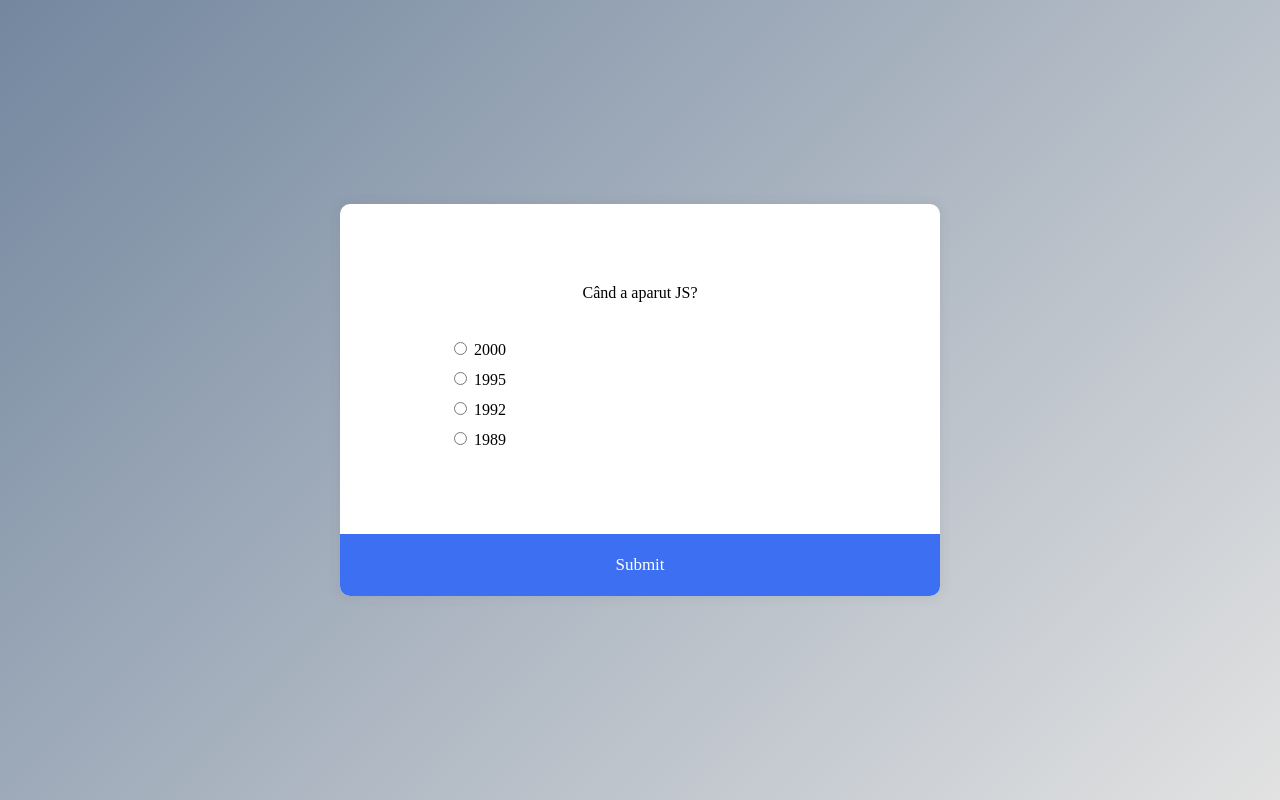
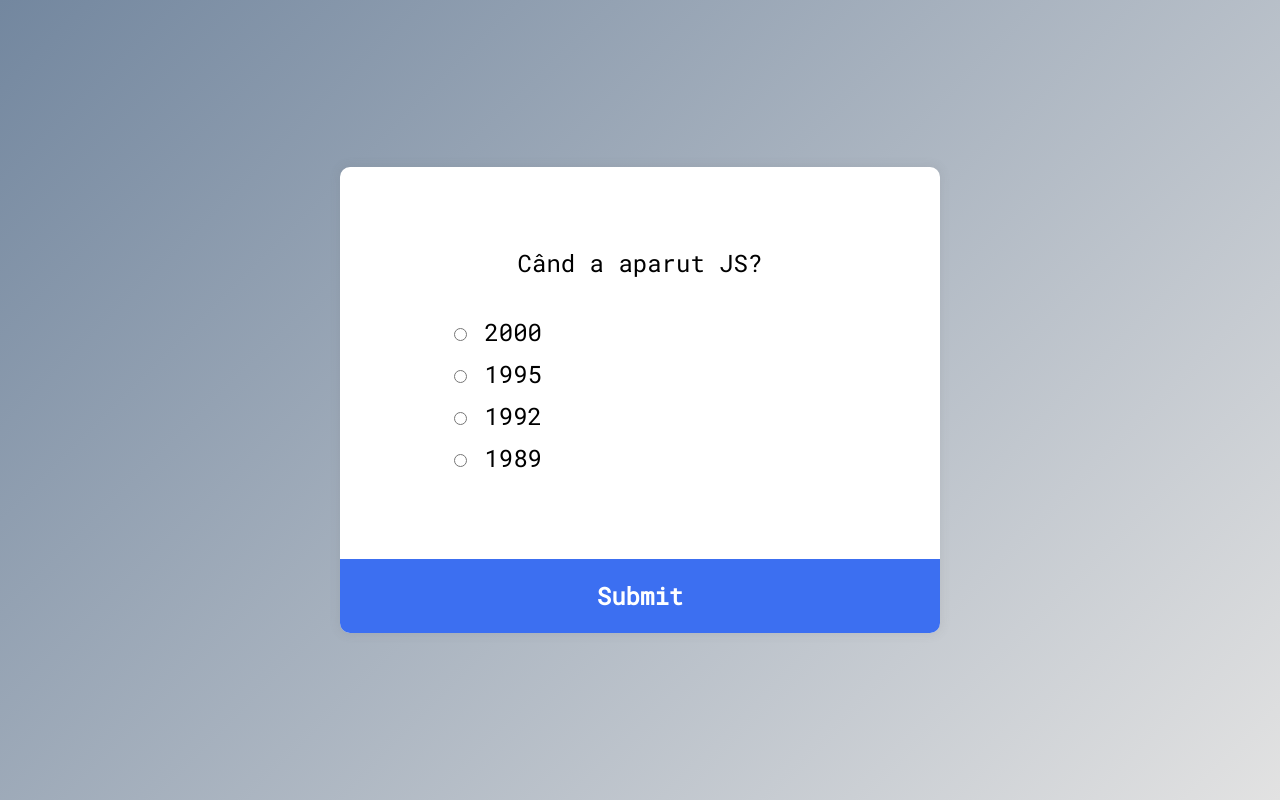
Before and after one commit to Alexandru077/curs-js, a website: page index.html in a window 1280 px wide. Drawn offline with Linux system fonts and the light colour scheme.

Commit message:
Quiz app optimizat

```diff
--- a/index.js
+++ b/index.js
@@ -1,56 +1,16 @@
-const data = [
-  {
-    question: "Când a aparut JS?",
-    variants: {
-      variant1: "2000",
-      variant2: "1995",
-      variant3: "1992",
-      variant4: "1989",
-      correct: "variant2"
-    }
-  },
+fetch("http://localhost:3000/question.json", {})
+.then(result => result.json())
+.then((data) => {
+  startQuizz(data);
 
-  {
-    question: "Cîte luni are anul?",
-    variants: {
-      variant1: "9",
-      variant2: "13",
-      variant3: "12",
-      variant4: "10",
-      correct: "variant3"
-    }
-  },
-  {
-    question: "un ou fierbe in 10 minute, dar 5 oua in cit timp vor fierbe?",
-    variants: {
-      variant1: "10 minute",
-      variant2: "50 minute",
-      variant3: "15 minute",
-      variant4: "30 minute",
-      correct: "variant1"
-    }
-  },
-  {
-    question: "Care este fondatorul Microsoft?",
-    variants: {
-      variant1: "Lary Page",
-      variant2: "Elon Musk",
-      variant3: "Steve Jobs",
-      variant4: "Bill Gates",
-      correct: "variant4"
-    }
-  },
-  {
-    question: "Cite ore are ziua?",
-    variants: {
-      variant1: "24",
-      variant2: "30",
-      variant3: "33",
-      variant4: "8",
-      correct: "variant1"
-    }
-  },
-]
+  document.querySelector("#quiz").style.display = "block";
+  document.querySelector("#placeholder").style.display = "none";
+
+}).catch((error) => {
+  console.log(error);
+});
+
+function startQuizz(data) {
 
 const quiz = document.querySelector('#quiz')
 const question = document.getElementsByClassName("question")
@@ -122,3 +82,4 @@ submitBtn.addEventListener('click', () => {
 
 showNextQuestion();
 startQuiz()
+}
--- /dev/null
+++ b/question.json
@@ -0,0 +1,53 @@
+[
+  {
+    "question": "Când a aparut JS?",
+    "variants": {
+      "variant1": "2000",
+      "variant2": "1995",
+      "variant3": "1992",
+      "variant4": "1989",
+      "correct": "variant2"
+    }
+  },
+
+  {
+    "question": "Cîte luni are anul?",
+    "variants": {
+      "variant1": "9",
+      "variant2": "13",
+      "variant3": "12",
+      "variant4": "10",
+      "correct": "variant3"
+    }
+  },
+  {
+    "question": "un ou fierbe in 10 minute, dar 5 oua in cit timp vor fierbe?",
+    "variants": {
+      "variant1": "10 minute",
+      "variant2": "50 minute",
+      "variant3": "15 minute",
+      "variant4": "30 minute",
+      "correct": "variant1"
+    }
+  },
+  {
+    "question": "Care este fondatorul Microsoft?",
+    "variants": {
+      "variant1": "Lary Page",
+      "variant2": "Elon Musk",
+      "variant3": "Steve Jobs",
+      "variant4": "Bill Gates",
+      "correct": "variant4"
+    }
+  },
+  {
+    "question": "Cite ore are ziua?",
+    "variants": {
+      "variant1": "24",
+      "variant2": "30",
+      "variant3": "33",
+      "variant4": "8",
+      "correct": "variant1"
+    }
+  }
+]
--- a/style.css
+++ b/style.css
@@ -1,3 +1,9 @@
+@import url('https://fonts.googleapis.com/css2?family=Roboto+Mono&display=swap');
+
+
+
+
+
 * {
   box-sizing: border-box;
 }
@@ -11,6 +17,8 @@ body {
   height: 100vh;
   overflow: hidden;
   margin: 0;
+  font-family: "Roboto Mono";
+  font-size: 24px;
 }
 
 .container {
@@ -52,8 +60,9 @@ button {
   display: block;
   width: 100%;
   cursor: pointer;
-  font-size: 17px;
-  font-family: inherit;
+  font-size: 24px;
+  font-family: "Roboto Mono";
+  font-weight: 700;
   padding: 21px;
 }
 
```
